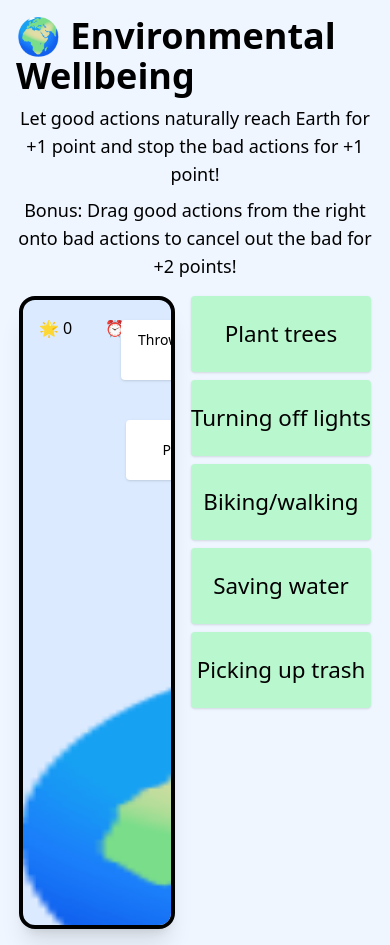
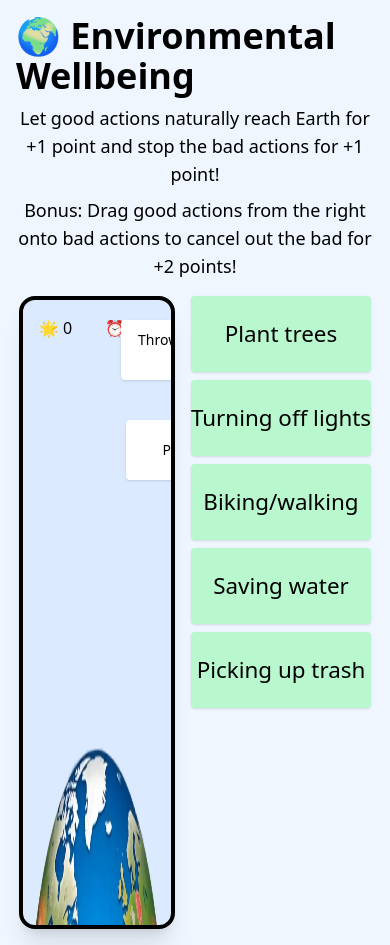
Before and after one commit to endsideout/games, a React (Vite) app: page /environmental-wellbeing in a window 390 px wide. Built offline with nearby package versions, Linux system fonts and the light colour scheme; the HTML template or start-up script is replaced by a standard one.

Commit message:
Add Earth image and update PlanetProtectorGame for responsive layout

```diff
--- a/src/pages/courses/wellbeing/environmental-wellbeing/PlanetProtectorGame.tsx
+++ b/src/pages/courses/wellbeing/environmental-wellbeing/PlanetProtectorGame.tsx
@@ -1,4 +1,10 @@
 import React, { useState, useEffect } from "react";
+const EarthImage = new URL(
+  "/src/assets/images/games/environmentalwellbeing/earth.webp",
+  import.meta.url
+).href;
+
+
 
 type FallingItem = {
   id: number;
@@ -38,7 +44,7 @@ const PlanetProtectorGame: React.FC = () => {
   const [gameOver, setGameOver] = useState(false);
 
   const CONTAINER_HEIGHT = 420;
-  const EARTH_HEIGHT = 70;
+  const EARTH_HEIGHT = 5;
   const EARTH_TOP = CONTAINER_HEIGHT - EARTH_HEIGHT;
 
   // Spawn items
@@ -171,18 +177,16 @@ const PlanetProtectorGame: React.FC = () => {
             ))}
 
           {/* Earth */}
-          <div
-  className="text-center select-none"
-  style={{
-    fontSize: "22rem",
-    lineHeight: "0.9",
-    transform: "translateY(100%) scaleX(2.2)",
-    transformOrigin: "center bottom",
-  }}
->
-  🌍
-</div>
-
+         <div className="absolute translate-y-[75%] bottom-0 left-0 w-full overflow-hidden flex justify-center pointer-events-none">
+            <img
+              src={EarthImage}
+              style={{
+                width: "120vw",
+                height: "90vh",
+                display: "block"
+              }}
+            />
+          </div>
 
           {gameOver && (
             <div className="absolute inset-0 flex flex-col items-center justify-center bg-white/80 backdrop-blur-sm">
```
Also changed, not shown: src/assets/images/games/environmentalwellbeing/earth.webp (added).
